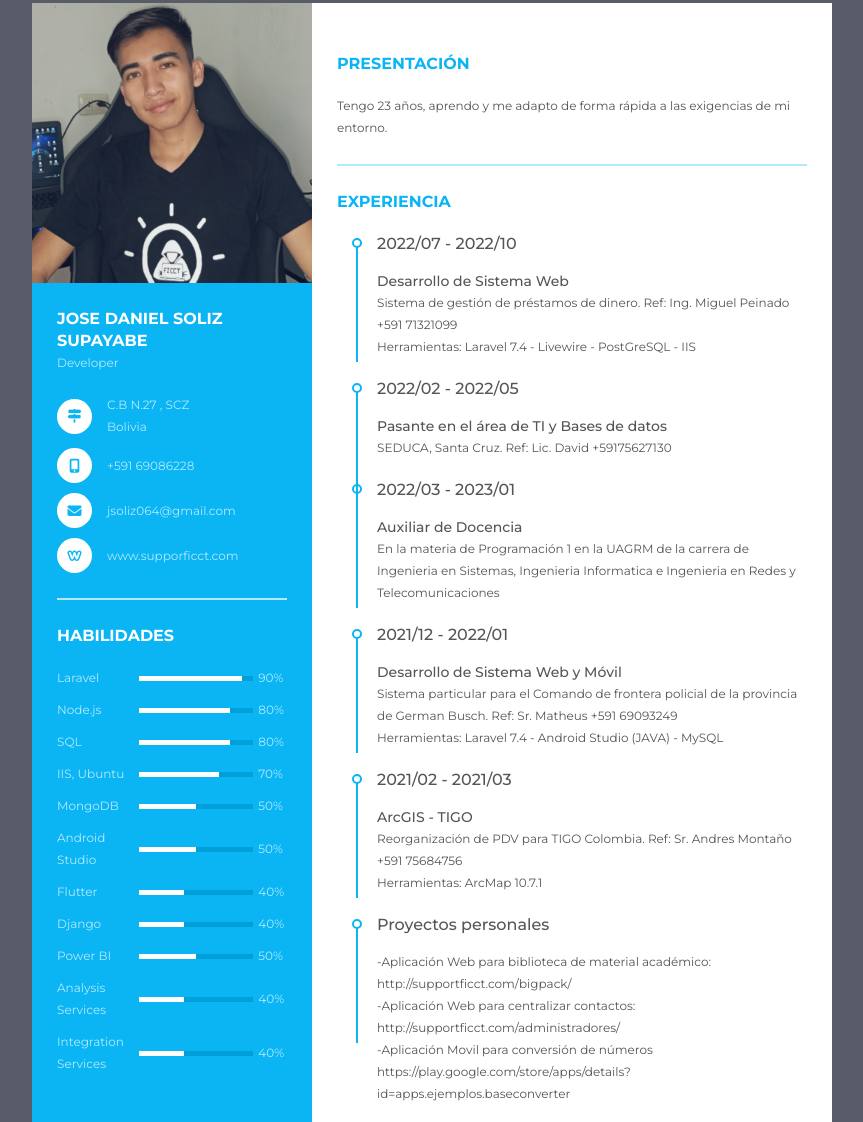
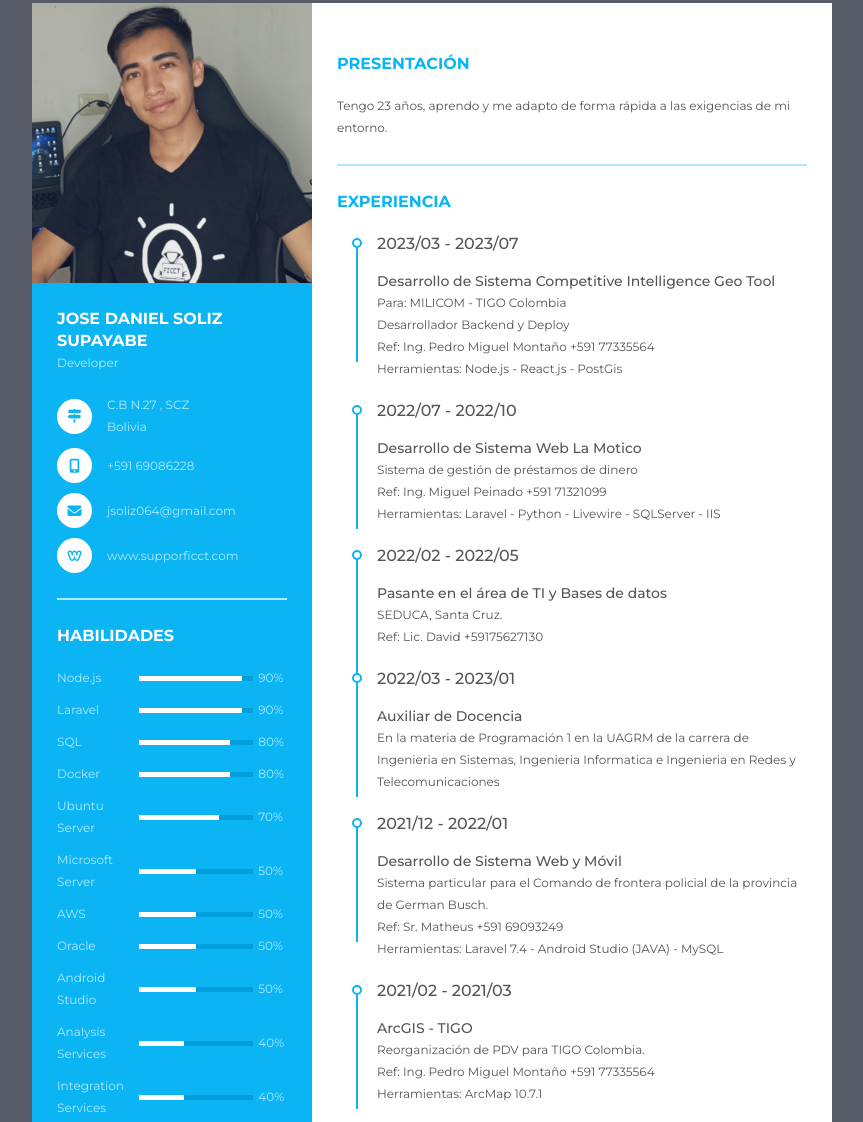
Before and after one commit to jsoliz064/jsoliz064.github.io, a plain HTML site: page docs/index.html in a window 1280 px wide. Shown: the part 47-1169 px from the top of the page, without its empty margins (208-1071 px from the left). Drawn offline with Linux system fonts and the light colour scheme.

Commit message:
update cv

```diff
--- a/docs/index.html
+++ b/docs/index.html
@@ -63,6 +63,15 @@
           <ul>
             <li>
               <div class="skill_name">
+                Node.js
+              </div>
+              <div class="skill_progress">
+                <span style="width: 90%;"></span>
+              </div>
+              <div class="skill_per">90%</div>
+            </li>
+            <li>
+              <div class="skill_name">
                 Laravel
               </div>
               <div class="skill_progress">
@@ -70,17 +79,6 @@
               </div>
               <div class="skill_per">90%</div>
             </li>
-
-            <li>
-              <div class="skill_name">
-                Node.js
-              </div>
-              <div class="skill_progress">
-                <span style="width: 80%;"></span>
-              </div>
-              <div class="skill_per">80%</div>
-            </li>
-
             <li>
               <div class="skill_name">
                 SQL
@@ -92,7 +90,16 @@
             </li>
             <li>
               <div class="skill_name">
-                IIS, Ubuntu
+                Docker
+              </div>
+              <div class="skill_progress">
+                <span style="width: 80%;"></span>
+              </div>
+              <div class="skill_per">80%</div>
+            </li>
+            <li>
+              <div class="skill_name">
+                Ubuntu Server
               </div>
               <div class="skill_progress">
                 <span style="width: 70%;"></span>
@@ -101,17 +108,7 @@
             </li>
             <li>
               <div class="skill_name">
-                MongoDB
-              </div>
-              <div class="skill_progress">
-                <span style="width: 50%;"></span>
-              </div>
-              <div class="skill_per">50%</div>
-            </li>
-
-            <li>
-              <div class="skill_name">
-                Android Studio
+                Microsoft Server
               </div>
               <div class="skill_progress">
                 <span style="width: 50%;"></span>
@@ -120,25 +117,25 @@
             </li>
             <li>
               <div class="skill_name">
-                Flutter
+                AWS
               </div>
               <div class="skill_progress">
-                <span style="width: 40%;"></span>
+                <span style="width: 50%;"></span>
               </div>
-              <div class="skill_per">40%</div>
+              <div class="skill_per">50%</div>
             </li>
             <li>
               <div class="skill_name">
-                Django
+                Oracle
               </div>
               <div class="skill_progress">
-                <span style="width: 40%;"></span>
+                <span style="width: 50%;"></span>
               </div>
-              <div class="skill_per">40%</div>
+              <div class="skill_per">50%</div>
             </li>
             <li>
               <div class="skill_name">
-                Power BI
+                Android Studio
               </div>
               <div class="skill_progress">
                 <span style="width: 50%;"></span>
@@ -180,26 +177,41 @@
           <p class="bold">Experiencia</p>
         </div>
         <ul>
+
+          <li>
+            <div class="date">2023/03 - 2023/07</div>
+            <div class="info">
+              <p class="semi-bold">Desarrollo de Sistema Competitive Intelligence Geo Tool</p>
+              <p>Para: MILICOM - TIGO Colombia</p>
+              <p>Desarrollador Backend y Deploy</p>
+              <p>Ref: Ing. Pedro Miguel Montaño +591 77335564</p>
+              <p>Herramientas: Node.js - React.js - PostGis</p>
+            </div>
+          </li>
+
           <li>
             <div class="date">2022/07 - 2022/10</div>
             <div class="info">
-              <p class="semi-bold">Desarrollo de Sistema Web</p>
-              <p>Sistema de gestión de préstamos de dinero. Ref: Ing. Miguel Peinado +591 71321099</p>
-              <p>Herramientas: Laravel 7.4 - Livewire - PostGreSQL - IIS</p>
+              <p class="semi-bold">Desarrollo de Sistema Web La Motico</p>
+              <p>Sistema de gestión de préstamos de dinero</p>
+              <p>Ref: Ing. Miguel Peinado +591 71321099</p>
+              <p>Herramientas: Laravel - Python - Livewire - SQLServer - IIS</p>
             </div>
           </li>
           <li>
             <div class="date">2022/02 - 2022/05</div>
             <div class="info">
               <p class="semi-bold">Pasante en el área de TI y Bases de datos</p>
-              <p>SEDUCA, Santa Cruz. Ref: Lic. David +59175627130</p>
+              <p>SEDUCA, Santa Cruz.</p>
+              <p>Ref: Lic. David +59175627130</p>
             </div>
           </li>
           <li>
             <div class="date">2022/03 - 2023/01</div>
             <div class="info">
               <p class="semi-bold">Auxiliar de Docencia</p>
-              <p>En la materia de Programación 1 en la UAGRM de la carrera de Ingenieria en Sistemas, Ingenieria Informatica e Ingenieria en Redes y Telecomunicaciones</p>
+              <p>En la materia de Programación 1 en la UAGRM de la carrera de Ingenieria en Sistemas, Ingenieria
+                Informatica e Ingenieria en Redes y Telecomunicaciones</p>
             </div>
           </li>
           <li>
@@ -207,7 +219,8 @@
             <div class="info">
               <p class="semi-bold">Desarrollo de Sistema Web y Móvil</p>
               <p>Sistema particular para el Comando de frontera policial de la provincia de
-                German Busch. Ref: Sr. Matheus +591 69093249</p>
+                German Busch.</p>
+              <p>Ref: Sr. Matheus +591 69093249</p>
               <p>Herramientas: Laravel 7.4 - Android Studio (JAVA) - MySQL</p>
             </div>
           </li>
@@ -215,7 +228,8 @@
             <div class="date">2021/02 - 2021/03</div>
             <div class="info">
               <p class="semi-bold">ArcGIS - TIGO</p>
-              <p>Reorganización de PDV para TIGO Colombia. Ref: Sr. Andres Montaño +591 75684756</p>
+              <p>Reorganización de PDV para TIGO Colombia.</p>
+              <p>Ref: Ing. Pedro Miguel Montaño +591 77335564</p>
               <p>Herramientas: ArcMap 10.7.1</p>
             </div>
           </li>
@@ -262,9 +276,16 @@
             </div>
           </li>
           <li>
-            <div class="date">2018 - Present</div>
+            <div class="date">2018 - 2023</div>
             <div class="info">
               <p class="semi-bold">Ingeniería en Sistemas, Egresado</p>
+              <p>UAGRM, Santa Cruz - Bolivia</p>
+            </div>
+          </li>
+          <li>
+            <div class="date">2023 - Presente</div>
+            <div class="info">
+              <p class="semi-bold">Diplomado en DevOps Essentials</p>
               <p>UAGRM, Santa Cruz - Bolivia</p>
             </div>
           </li>
```
